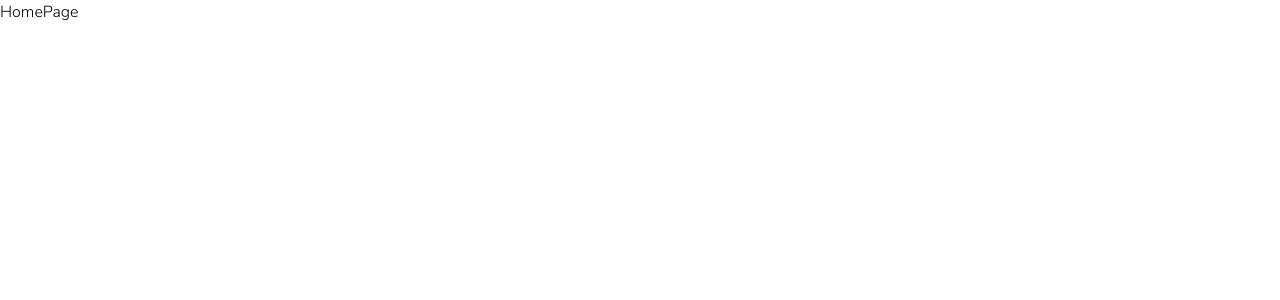
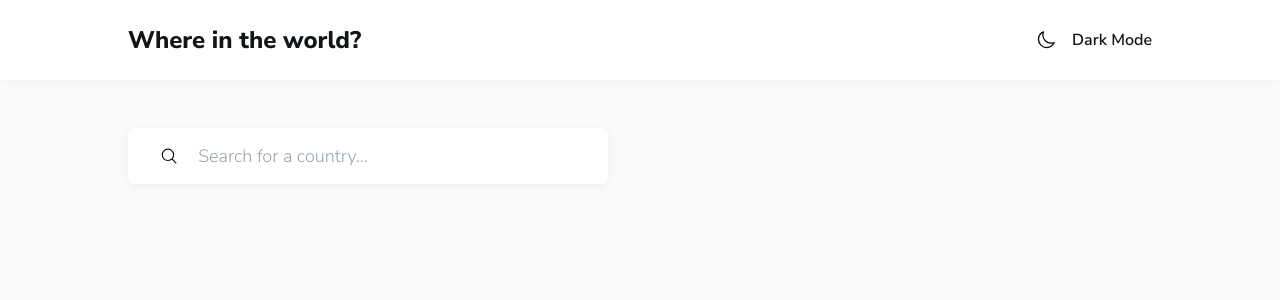
Before and after one commit to MockingJay-TC/countries-app, a React (Vite) app: page / in a window 1280 px wide. Shown: the top 300 px of the page. Built offline with nearby package versions, Linux system fonts and the light colour scheme.

Commit message:
add navbar

```diff
--- a/package.json
+++ b/package.json
@@ -10,6 +10,7 @@
     "preview": "vite preview"
   },
   "dependencies": {
+    "@heroicons/react": "^2.0.18",
     "axios": "^1.6.0",
     "react": "^18.2.0",
     "react-dom": "^18.2.0",
--- a/src/App.tsx
+++ b/src/App.tsx
@@ -5,7 +5,7 @@ import DetailsPage from "./pages/DetailsPage";
 
 const App = () => {
   return (
-    <div className="font-nunito">
+    <div>
       <Router>
         <Routes>
           <Route path="/" element={<Layout childComp={<HomePage />} />} />
--- a/src/Layout.tsx
+++ b/src/Layout.tsx
@@ -1,11 +1,17 @@
 import React from "react";
+import Navbar from "./components/Navbar";
 
 interface ParentCompProps {
   childComp?: React.ReactNode;
 }
 
 const Layout: React.FC<ParentCompProps> = ({ childComp }) => {
-  return <div>{childComp}</div>;
+  return (
+    <div className="font-nunito w-full h-screen">
+      <Navbar />
+      {childComp}
+    </div>
+  );
 };
 
 export default Layout;
--- a/src/components/Navbar.tsx
+++ b/src/components/Navbar.tsx
@@ -1,10 +1,14 @@
-import React from "react";
-
+import { MoonIcon } from "@heroicons/react/24/outline";
 const Navbar = () => {
   return (
-    <nav className="w-full">
-      <h1 className="h1">Where in the world?</h1>
-      <div></div>
+    <nav className="w-full h-20 shadow-navbar flex items-center justify-between px-32 absolute z-50 bg-skin-navbar">
+      <h1 className="text-2xl font-extrabold text-skin-base">
+        Where in the world?
+      </h1>
+      <div className="flex items-center gap-4 group">
+        <MoonIcon className="h-5 w-5" />
+        <h3 className="text-skin-base font-semibold text-base ">Dark Mode</h3>
+      </div>
     </nav>
   );
 };
--- /dev/null
+++ b/src/components/Search.tsx
@@ -0,0 +1,16 @@
+import { MagnifyingGlassIcon } from "@heroicons/react/24/outline";
+
+const Search = () => {
+  return (
+    <div className="flex items-center gap-5 bg-skin-search w-[30rem] rounded-md h-14 px-8 shadow-search">
+      <MagnifyingGlassIcon className="w-5 h-5" />
+      <input
+        type="text"
+        placeholder="Search for a country..."
+        className="w-full focus:outline-none text-lg text-skin-muted"
+      />
+    </div>
+  );
+};
+
+export default Search;
--- a/src/index.css
+++ b/src/index.css
@@ -6,6 +6,7 @@
   :root {
     --color-fill: #fafafa;
     --color-fill-navbar: #ffffff;
+    --color-fill-search: #ffffff;
     --color-card-accent: #ffffff;
     --color-text-base: #111517;
     --color-text-muted: #848484;
@@ -13,6 +14,7 @@
   .theme-dark {
     --color-fill: #202c36;
     --color-fill-navbar: #2b3844;
+    --color-fill-search: #2b3844;
     --color-card-accent: #2b3844;
     --color-text-base: #ffffff;
     --color-text-muted: #ffffff;
--- a/src/pages/HomePage.tsx
+++ b/src/pages/HomePage.tsx
@@ -1,7 +1,16 @@
-import React from "react";
+import Search from "../components/Search";
 
 const HomePage = () => {
-  return <div>HomePage</div>;
+  return (
+    <div className="bg-skin-fill h-screen pt-32 px-32">
+      <div>
+        <div className="flex items-center justify-between">
+          <Search />
+          <div></div>
+        </div>
+      </div>
+    </div>
+  );
 };
 
 export default HomePage;
--- a/tailwind.config.js
+++ b/tailwind.config.js
@@ -18,10 +18,13 @@ export default {
           fill: "var(--color-fill)",
           navbar: "var(--color-fill-navbar)",
           card: "var(--color-card-accent)",
+          search: "var(--color-fill-search)",
         },
       },
       boxShadow: {
         navbar: "0px 0px 7px 2px rgba(0, 0, 0, 0.03)",
+        search: " 0px 2px 9px 0px rgba(0, 0, 0, 0.05)",
+        card: "0px 0px 7px 2px rgba(0, 0, 0, 0.03)",
       },
       screens: {
         mobile: "375px",
```
Also changed, not shown: 1 other file (tests, documents, lock files or other folders).
